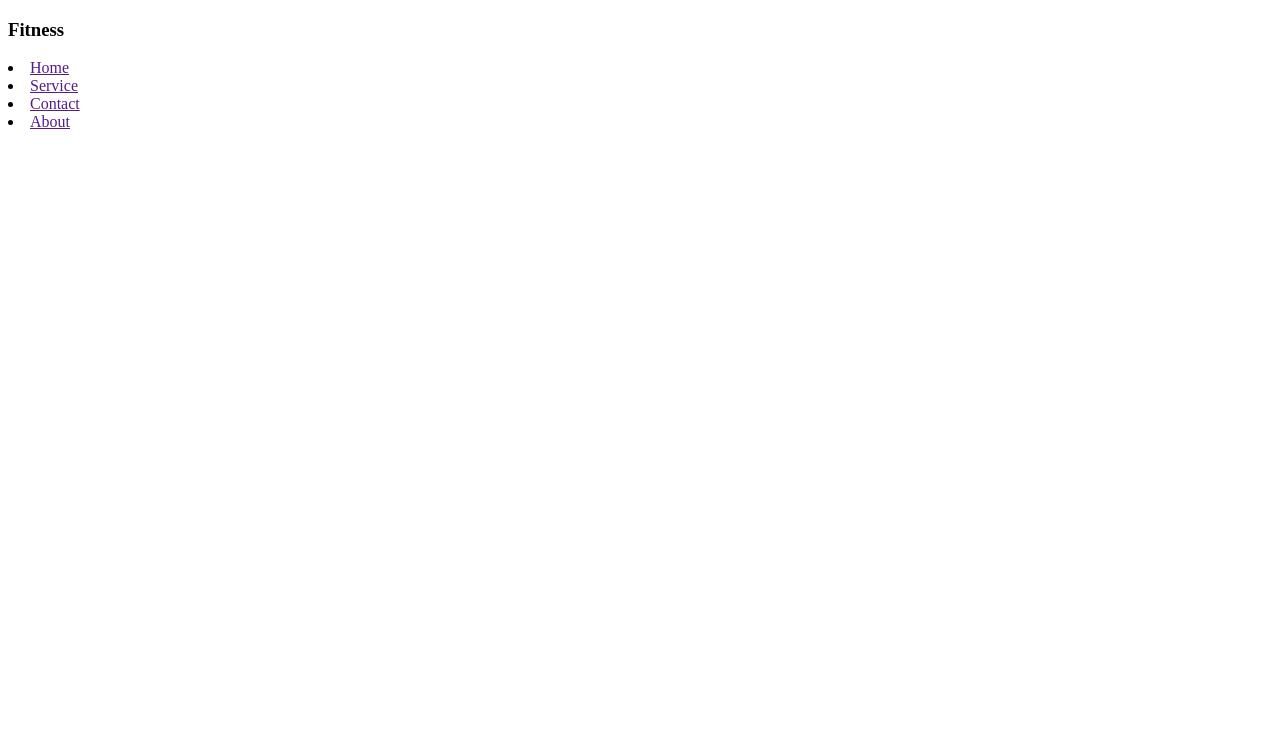
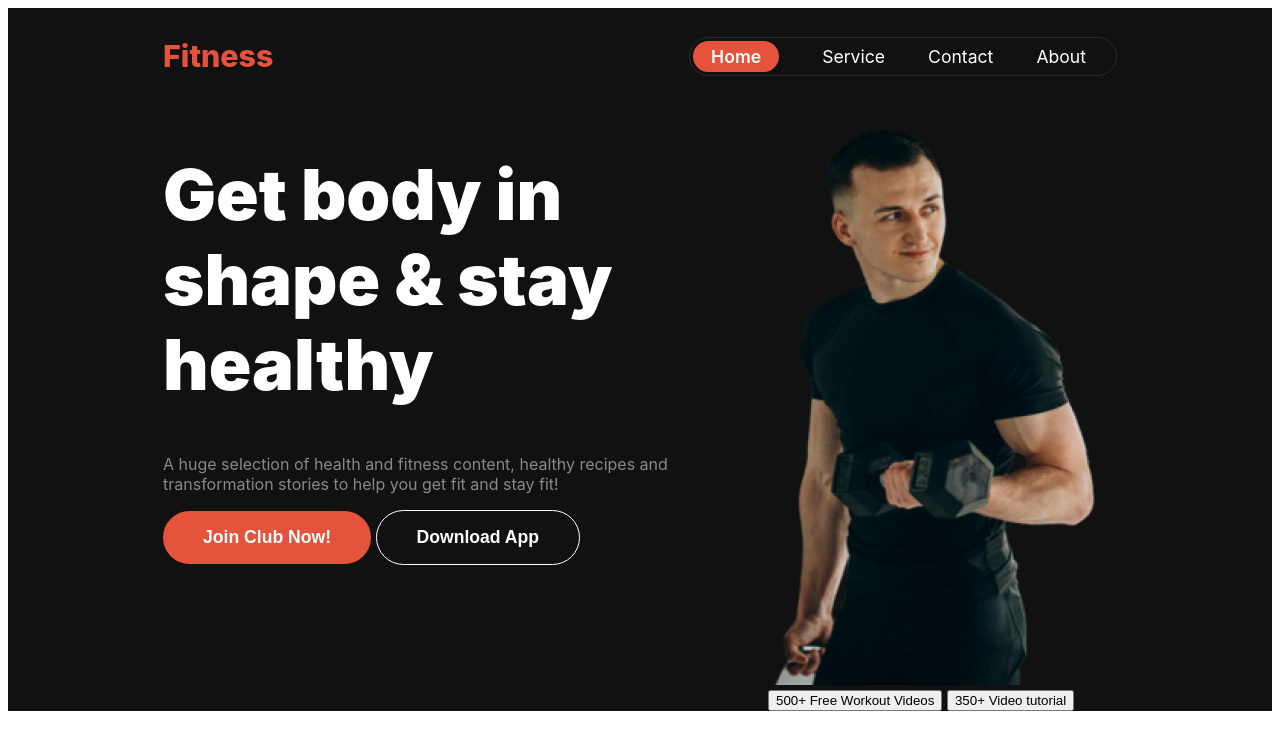
Before and after one commit to RabeyaAS/assignment-2-versatile-ui, a plain HTML site: page index.html in a window 1280 px wide. Drawn offline with Linux system fonts and the light colour scheme.

Commit message:
completed nav and working on banner section

```diff
--- a/index.html
+++ b/index.html
@@ -4,20 +4,54 @@
     <meta charset="UTF-8">
     <meta name="viewport" content="width=device-width, initial-scale=1.0">
     <title>Fitness</title>
+    <link rel="stylesheet" href="styles/style.css">
 </head>
-<body>
-    <head>
-        <h3>Fitness</h3>
-        <nav>
-            <li><a href="">Home</a></li>
-            <li><a href="">Service</a></li>
-            <li><a href="">Contact</a></li>
-            <li><a href="">About</a></li>
+<body class="inter-font">
+    <header class="bg-color">
+        <nav class="nav-bar display">
+            <h3 class="brand">Fitness</h3>
+            <ul class="nav-links display">
+                <li class="nav-item">
+                <a href="" class="link item-home">Home
+                </a></li>
+
+                <li class="nav-item">
+                <a href="" class="link">Service</a></li>
+
+                <li class="nav-item">
+                <a href="" class="link">Contact</a></li>
+
+                <li class="nav-item">
+                <a href="" class="link">About</a></li>
+            </ul>
         </nav>
-    </head>
+
+        <div class="banner display">
+            <div class="banner-container">
+                <h1 class="banner-title">Get body in shape & stay healthy</h1>
+
+                <p class="colour-1">A huge selection of health and fitness content, healthy recipes and transformation stories to help you get fit and stay fit!</p>
+
+                <button class="club buttons">Join Club Now!</button>
+
+                <button class="download">Download App</button>
+            </div>
+
+            <div class="img-container">
+                <img class="banner-img" src="images/Images 2.png" alt="">
+
+                <button class="free-workout">500+ Free Workout Videos</button>
+
+                <button class="video-tutorial">350+ Video tutorial</button>
+            </div>
+
+        </div>
+    </header>
+
 
     <main>
         <section>
+
 
         </section>
 
--- /dev/null
+++ b/styles/style.css
@@ -0,0 +1,110 @@
+
+
+.inter-font {
+  font-family: "Inter", sans-serif;
+  font-optical-sizing: auto;
+  font-weight: 400;
+  font-style: normal;
+}
+
+
+
+/* shared style */
+.bg-color{
+    background-color: rgba(17, 17, 17, 1);
+}
+
+.display {
+    display: flex;
+}
+
+.colour-1{
+    color: rgba(255, 255, 255, 0.5);
+    font-size: 1rem;
+}
+
+.buttons{
+    background-color: #E6533C;
+    color: #FFFFFF;
+    padding: 16px 40px;
+    font-weight: 600;
+    font-size: 1.1rem;
+    border: none;
+    border-radius: 40px;
+}
+
+
+
+
+/* header styles */
+header{
+    justify-content: center;
+    margin: 0;
+}
+
+
+/* nav styles */
+.brand{
+    color: #E6533C;
+    font-weight: 800;
+    font-size: 1.9rem;
+}
+
+.nav-bar{
+    justify-content: space-between;
+    align-items: center;
+    padding: 0 155px;
+}
+
+.nav-links{
+    border: 1px solid rgba(255, 255, 255, 0.1);
+    border-radius: 30px;
+    padding: 8px;
+    padding-left: 0;
+    padding-right: 30px;
+}
+
+.nav-item{
+    list-style: none;
+    padding-left: 3px;
+    align-content: center;
+}
+
+.link{
+    text-decoration: none;
+    color: #FFFFFF;
+    font-size: 1.1rem;
+    padding-left: 40px;
+}
+
+.item-home{
+    background-color: #E6533C;
+    font-weight: 600;
+    padding: 5px 18px;
+    border-radius: 30px;
+}
+
+/* banner styles */
+.banner{
+    margin: 0 155px;
+}
+
+.banner-title{
+    font-weight: 900;
+    font-size: 4.4rem;
+    color: #FFFFFF;
+}
+
+.download{
+    background-color: rgba(17, 17, 17, 1);
+    color: #FFFFFF;
+    padding: 16px 40px;
+    font-weight: 600;
+    font-size: 1.1rem;
+    border: 1px solid #FFFFFF;
+    border-radius: 40px;
+}
+
+
+
+/* main styles */
```
